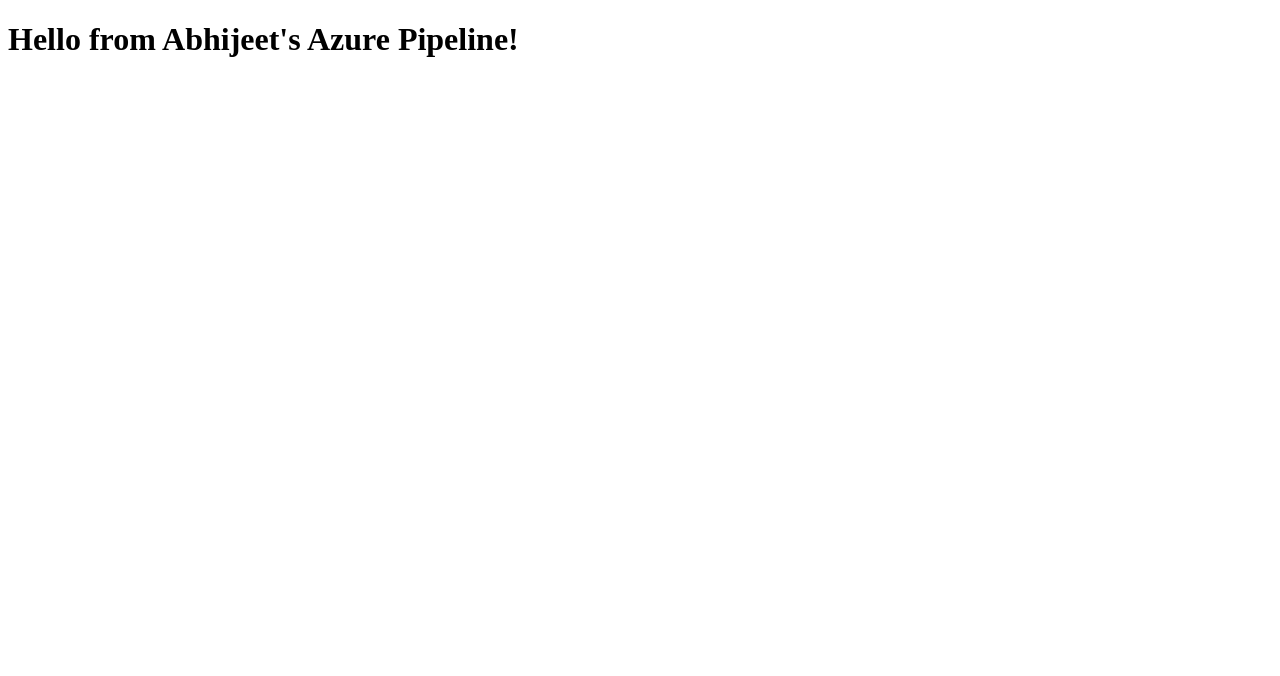
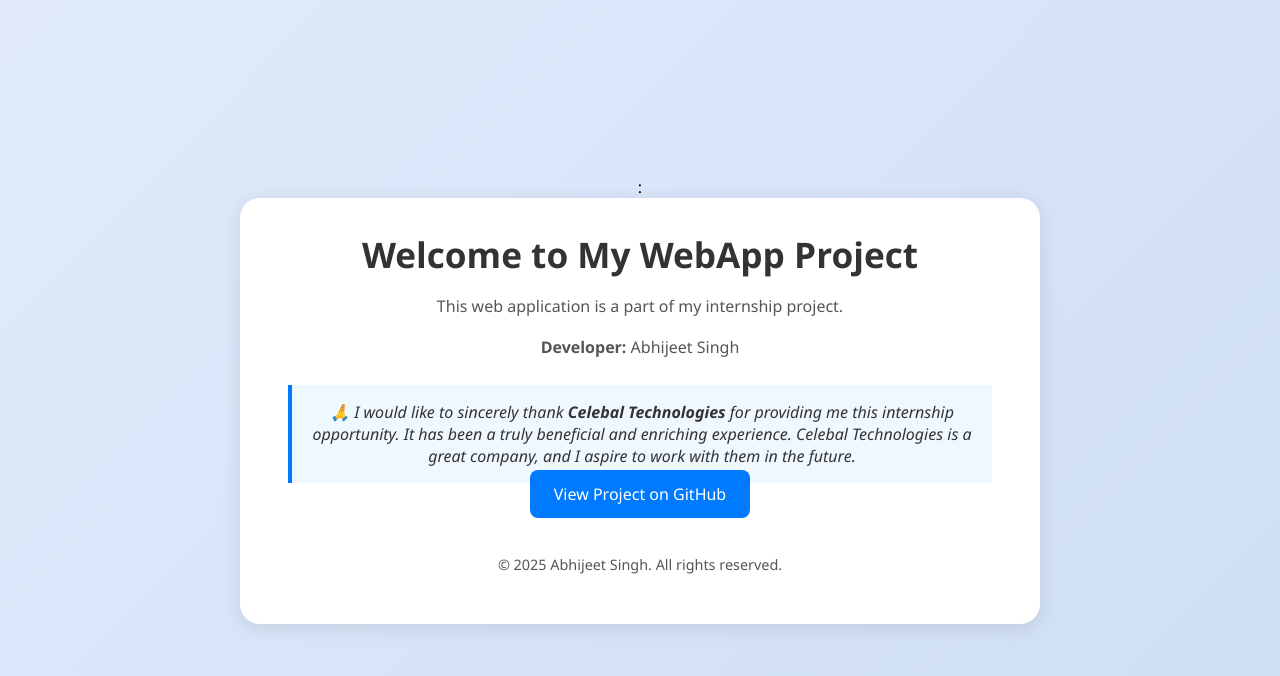
Before and after one commit to abhirao696/weappproject, a plain HTML site: page docs/index.html in a window 1280 px wide. Drawn offline with Linux system fonts and the light colour scheme.

Commit message:
changed index.html to docs/ for GitHub Pages

```diff
--- a/docs/index.html
+++ b/docs/index.html
@@ -1,10 +1,94 @@
+:
 <!DOCTYPE html>
 <html lang="en">
 <head>
-    <meta charset="UTF-8">
-    <title>Azure DevOps CI/CD App</title>
+  <meta charset="UTF-8" />
+  <meta name="viewport" content="width=device-width, initial-scale=1.0"/>
+  <title>WebApp Project by Abhijeet Singh</title>
+  <style>
+    * {
+      margin: 0;
+      padding: 0;
+      box-sizing: border-box;
+      font-family: "Segoe UI", sans-serif;
+    }
+    body {
+      background: linear-gradient(135deg, #e0eafc, #cfdef3);
+      min-height: 100vh;
+      display: flex;
+      flex-direction: column;
+      align-items: center;
+      justify-content: center;
+      padding: 2rem;
+    }
+    .container {
+      background: #fff;
+      padding: 2rem 3rem;
+      border-radius: 20px;
+      box-shadow: 0 4px 20px rgba(0, 0, 0, 0.1);
+      max-width: 800px;
+      width: 100%;
+      text-align: center;
+    }
+    h1 {
+      color: #333;
+      font-size: 2.2rem;
+      margin-bottom: 1rem;
+    }
+    p {
+      color: #555;
+      line-height: 1.6;
+      margin-bottom: 1rem;
+    }
+    .thank-you {
+      background-color: #f0f8ff;
+      border-left: 4px solid #007bff;
+      padding: 1rem;
+      margin-top: 1.5rem;
+      font-style: italic;
+      color: #333;
+    }
+    .btn {
+      margin-top: 2rem;
+      background-color: #007bff;
+      color: white;
+      padding: 0.8rem 1.5rem;
+      border: none;
+      border-radius: 8px;
+      font-size: 1rem;
+      cursor: pointer;
+      text-decoration: none;
+      transition: background 0.3s;
+    }
+    .btn:hover {
+      background-color: #0056b3;
+    }
+    footer {
+      margin-top: 3rem;
+      color: #777;
+      font-size: 0.9rem;
+    }
+  </style>
 </head>
 <body>
-    <h1>Hello from Abhijeet's Azure Pipeline!</h1>
+  <div class="container">
+    <h1>Welcome to My WebApp Project</h1>
+    <p>
+      This web application is a part of my internship project.
+    </p>
+    <p><strong>Developer:</strong> Abhijeet Singh</p>
+
+    <div class="thank-you">
+      🙏 I would like to sincerely thank <strong>Celebal Technologies</strong> for providing me this internship opportunity.
+      It has been a truly beneficial and enriching experience.
+      Celebal Technologies is a great company, and I aspire to work with them in the future.
+    </div>
+
+    <a href="https://github.com/abhirao696/weappproject" target="_blank" class="btn">View Project on GitHub</a>
+
+    <footer>
+      <p>&copy; 2025 Abhijeet Singh. All rights reserved.</p>
+    </footer>
+  </div>
 </body>
 </html>
```
